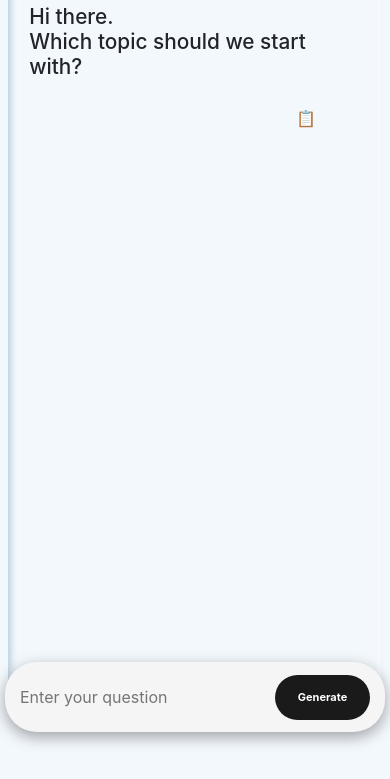
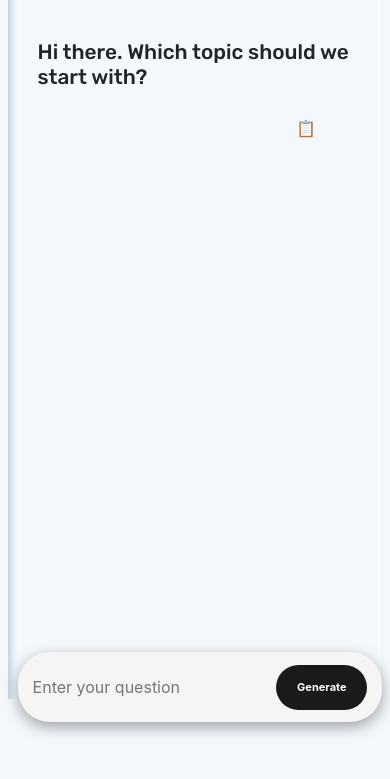
Before and after one commit to Junaidk007/QuickNotes.ai, a plain HTML site: page index.html in a window 390 px wide. Shown: the part 65-844 px from the top of the page. Drawn offline with nearby package versions, Linux system fonts and the light colour scheme; a web font is replaced by a local one.

Commit message:
Fix: layout

```diff
--- a/index.html
+++ b/index.html
@@ -20,6 +20,8 @@
 	<script src="https://stackpath.bootstrapcdn.com/bootstrap/4.3.1/js/bootstrap.min.js"></script>
 
 	<style>
+		@import url('https://fonts.googleapis.com/css2?family=Lilita+One&family=Quicksand:wght@300..700&family=Rubik:ital,wght@0,300..900;1,300..900&family=Special+Gothic&family=Special+Gothic+Expanded+One&display=swap');
+
 		#response {
 			margin-top: 20px;
 			overflow-y: scroll;
@@ -144,7 +146,13 @@
 
 		.main-h2 {
 			width: 80%;
+			/* background-color: #2b2bff; */
+			padding: 35px 0 0 0;
 			font-size: 2.5rem;
+			font-family: "Rubik", sans-serif;
+			font-optical-sizing: auto;
+			font-weight: <weight>;
+			font-style: normal;
 		}
 
 		.loader1 .dot {
@@ -269,18 +277,21 @@
 
 			.input2 {
 				flex: 1;
+				/* width: 100px; */
+			}
+
+			.input-with-button {
+				width: 96%;
 			}
 
 			.form-group {
 				justify-content: center;
 				display: flex;
-				/* width: fit-content; */
-				width: 400px;
+				padding: 0 0 0 10px;
 			}
 
 			.top-text h2 {
 				font-size: 1.2rem;
-				/* font-size: 1.5rem; */
 			}
 
 			.mainbox,
@@ -294,7 +305,8 @@
 
 			.main-h2 {
 				font-size: 1.3rem;
-				width: fit-content;
+				width: 95%;
+				/* background-color: #2b2bff; */
 			}
 		}
 
@@ -337,7 +349,7 @@
 
 		<div class="mainbox">
 			<div class="mainbox2">
-				<h2 class="main-h2">Hi there.<br>Which topic should we start
+				<h2 class="main-h2">Hi there. Which topic should we start
 					with?</h2>
 
 				<div id="response" class="loader1">
```
